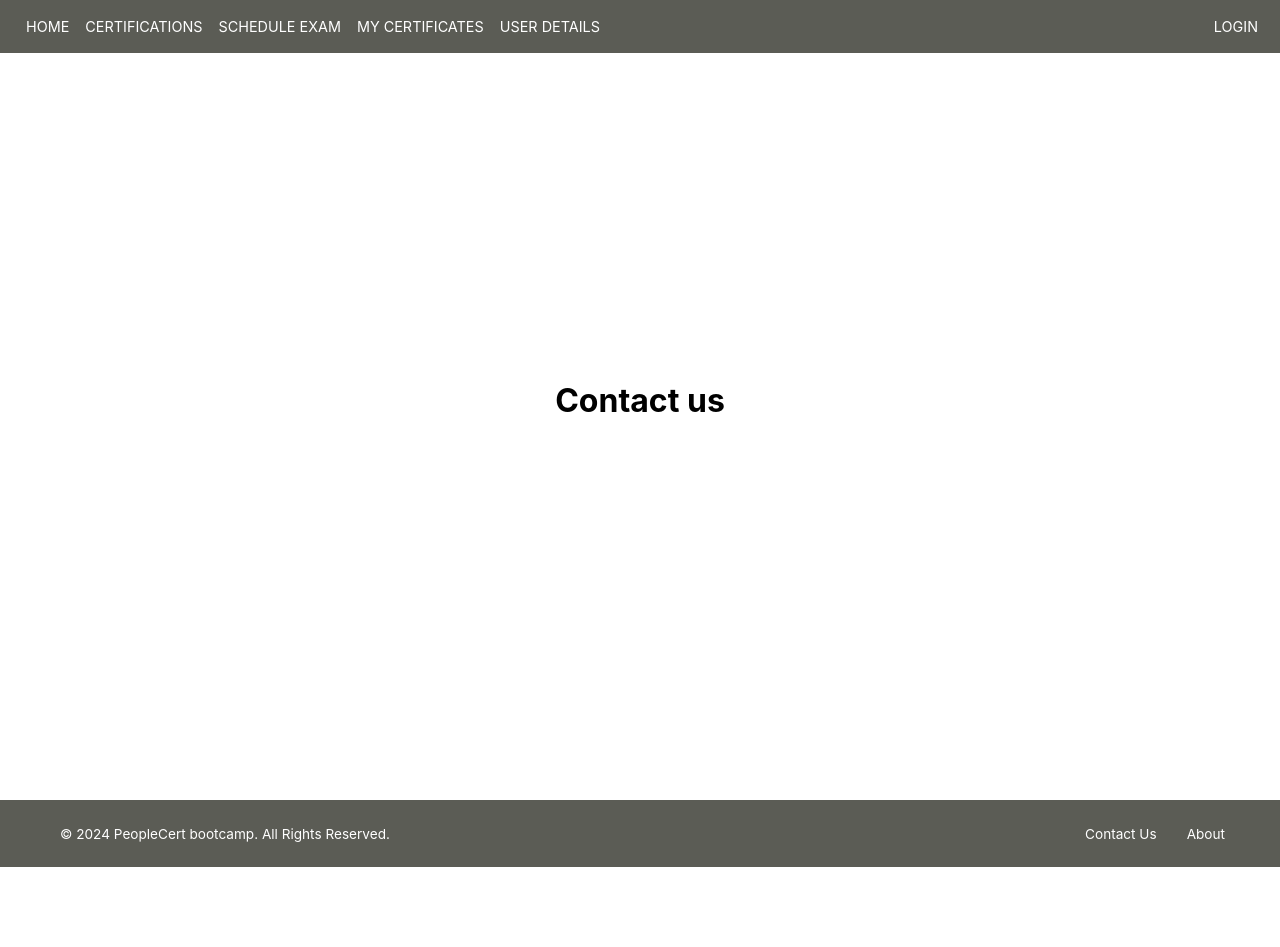
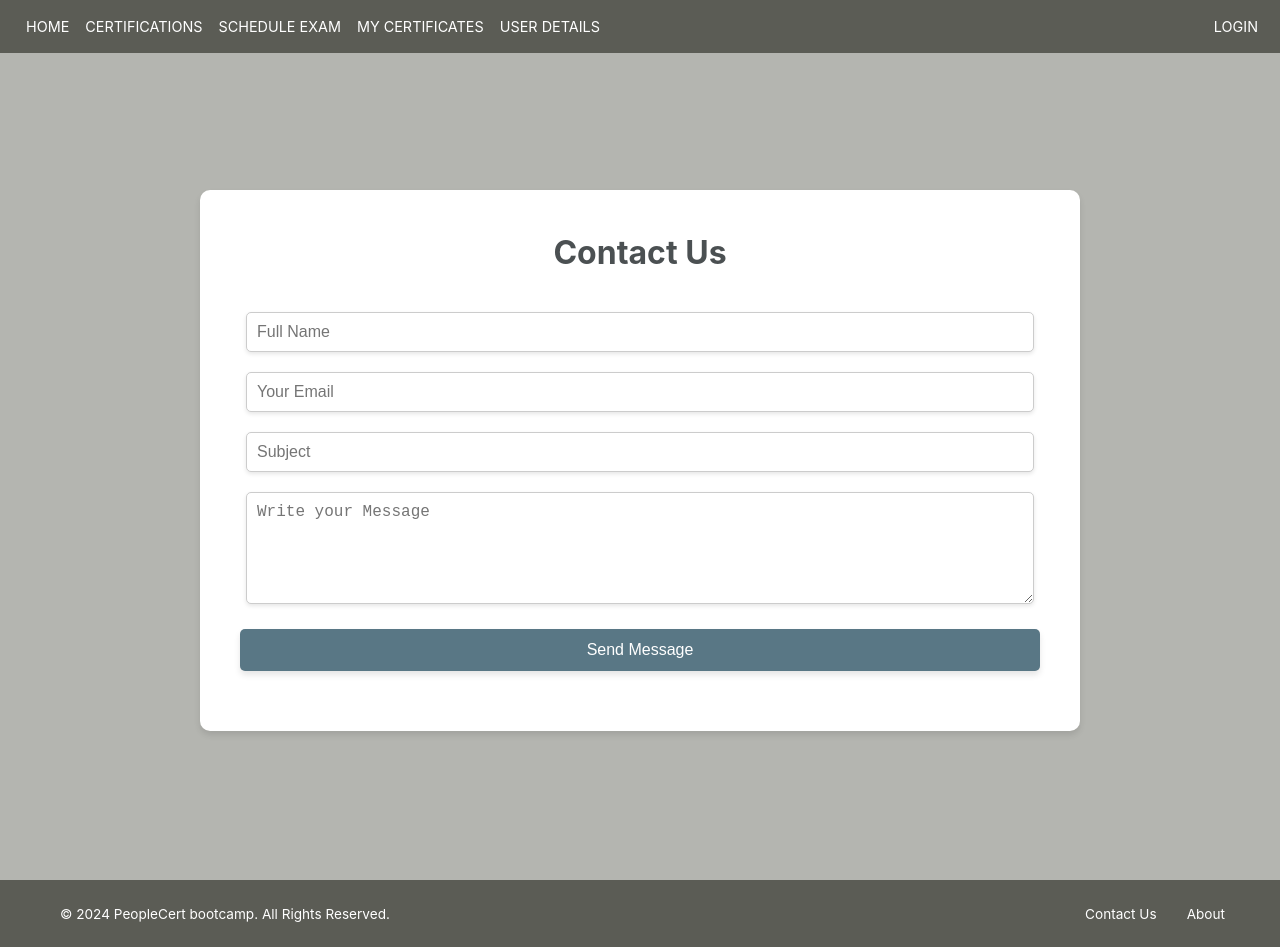
Before and after one commit to ppcbc/certstoreui, a React (Create React App) app: page /contact-us in a window 1280 px wide. Before the commit the page ends 867 px from the top, so only its background shows below. Built offline with nearby package versions, Linux system fonts and the light colour scheme.

Commit message:
ContactForm

```diff
--- a/src/components/ContactUs.js
+++ b/src/components/ContactUs.js
@@ -1,11 +1,144 @@
 import React from "react";
 import "../css/ContactUs.css";
+import { useState } from "react";
+import http from "../data/http";
+import emailjs from "emailjs-com";
+
+
+
 
 function ContactUs() {
+  const [FormContact, setFormContact] = useState({
+    name: "",
+    email: "",
+    subject: "",
+    message: "",
+  });
+
+const SERVICE_ID = "service_pcnlvdn";
+const TEMPLATE_ID = "template_gzx3srk";
+const PUBLIC_KEY = "J5azwiizeCADNy__Z";
+
+
+  const handleChange = (e) => {
+    const { name, value } = e.target;
+    setFormContact({
+      ...FormContact,
+      [name]: value,
+    });
+
+
+  };
+//Email validation Function
+  const validateEmail = (email) => {
+   const emailRegex = /^[^\s@]+@[^\s@]+\.[^\s@]+$/;
+     return emailRegex.test(email);
+   };
+
+
+  const handleSubmit = async (e) => {
+    e.preventDefault();
+
+    // Email validation
+    if (!validateEmail(FormContact.email)) {
+      alert("Please enter a valid email address.");
+      return;
+    }
+
+        emailjs.sendForm(SERVICE_ID, TEMPLATE_ID, e.target, PUBLIC_KEY)
+        .then((result) => {
+          alert('Message Sent Successfully');
+
+        }, (error) => {
+          console.log(error.text);
+          alert('Something went wrong!');
+
+        });
+
+        setFormContact({
+          name: "",
+          email:"",
+          subject: "",
+          message:""
+        });
+
+    };
+
+
+
+
   return (
-    <div className="contactus-container">
-      <h1>Contact us</h1>
-    </div>
+    <form onSubmit={handleSubmit} >
+      <div className="contactus-container">
+        <div className="add-box">
+           <h1 className="h1-form"> Contact Us </h1>
+            <div className="my-box">
+                <div className="my-inner-box">
+                        <input
+                          type="text"
+                          id="name"
+                          className="fadeIn second"
+                          name="name"
+                          placeholder="Full Name"
+                          value={FormContact.name}
+                          onChange={handleChange}
+                          required
+                        />
+                  </div>
+
+                <div className="my-inner-box">
+                        <input
+                          type="text"
+                          id="email"
+                          className="fadeIn second"
+                          name="email"
+                          placeholder="Your Email"
+                         value={FormContact.email}
+                         onChange={handleChange}
+                         required
+                        />
+
+                     </div>
+
+                  <div className="my-inner-box">
+                     <input
+                          type="text"
+                          id="subject"
+                          className="fadeIn second"
+                          name="subject"
+                          placeholder="Subject"
+                          value={FormContact.subject}
+                          onChange={handleChange}
+                        />
+
+
+                  </div>
+
+                  <div className="my-inner-box">
+
+                        <textarea
+                          id="message"
+                          className="fadeIn second"
+                          name="message"
+                          placeholder="Write your Message"
+                         value={FormContact.message}
+                         onChange={handleChange}
+                          rows="5"
+                          required
+                        />
+                     </div>
+
+                  <button type="submit" className="send-button">
+                    Send Message
+                  </button>
+
+
+
+          </div>
+
+      </div>
+      </div>
+      </form>
   );
 }
 
--- a/src/css/ContactUs.css
+++ b/src/css/ContactUs.css
@@ -1,8 +1,136 @@
+/* Style for the .add-exam-category container */
 .contactus-container {
+  background-color: var(--color2); /* Light background for the page */
+  color: var(--color9); /* Text color matching the header palette */
+  padding: 40px 20px; /* Padding for the container */
+  min-height: 100vh; /* Full height of the viewport */
+  display: flex; /* Center align items */
+  justify-content: center; /* Center horizontally */
+  align-items: center; /* Center vertically */
+  position: relative; /* Enable precise positioning of child elements */
+}
+
+.add-box h1 {
+  font-size: 2rem; /* Larger heading for the wider box */
+  margin: 3px 10px; /* Space below the heading */
+  margin-bottom: 30px; /* Space below the heading */
+  color: var(--color8); /* Match the palette */
+  text-align: center; /* Keep the heading centered */
+}
+
+.add-box{
+  background-color: var(--color1); /* White background for contrast */
+  border-radius: 10px; /* Rounded corners */
+  box-shadow: 0 4px 6px rgba(0, 0, 0, 0.1); /* Subtle shadow for depth */
+  padding: 40px; /* Increased padding for a spacious layout */
+  /*text-align: left; !* Align text to the left for a form layout *!*/
+  width: 800px; /* Increased width for the box */
+  transform: translateY(20px); /* Slightly higher positioning */
+}
+
+.add-box-label {
+  /* font-size: 1.2rem; */
+  font-size: 1.8rem;
+  color: #4b5052;
+  /* margin-bottom: 5px; */
+  margin: 3px 10px;
+}
+
+.add-box input[type="text"],
+.add-box textarea {
+  flex: 1; /* Allow input/select to take available space */
+  padding: 10px; /* Add padding for comfort */
+  border: 1px solid #ccc; /* Subtle border */
+  border-radius: 5px; /* Rounded corners */
+  font-size: 1rem; /* Font size for readability */
+  width: auto; /* Prevent full-width stretching */
+  /*width: calc(100% - 20px);*/
+  box-shadow: 0 2px 4px rgba(0, 0, 0, 0.1); /* Subtle shadow */
+  transition: border-color 0.3s ease, box-shadow 0.3s ease; /* Smooth interaction */
+}
+
+.add-box textarea:focus,
+.add-box input[type="text"]:focus {
+  border-color: var(--color7); /* Highlight border on focus */
+  box-shadow: 0 4px 6px rgba(0, 0, 0, 0.2); /* Enhanced shadow */
+  outline: none; /* Remove default outline */
+}
+
+.add-box button {
+  background-color: var(--color7); /* Blue button background */
+  margin-top: 15px;
+  color: white; /* White text color */
+  border: none; /* Remove border */
+  border-radius: 5px; /* Rounded corners */
+  padding: 12px 20px; /* Button padding */
+  cursor: pointer; /* Pointer cursor on hover */
+  font-size: 1rem; /* Font size for button text */
+  width: 100%; /* Full width for uniformity */
+  transition: background-color 0.3s ease, transform 0.2s ease; /* Smooth hover effect */
+  box-shadow: 0 4px 6px rgba(0, 0, 0, 0.1); /* Subtle shadow */
+}
+
+.add-box button:hover {
+  background-color: var(--color3); /* Darker blue on hover */
+  transform: translateY(-2px); /* Slight lift on hover */
+  font-weight: 600; /* Make text bolder on hover */
+}
+
+.my-inner-box {
+  display: flex;
+  width: 98.5%;
+  flex-direction: row; /* Keep elements on the same line */
+  align-items: center; /* Align elements vertically */
+  justify-content: space-between;
+  padding: 10px;
+}
+
+.add-exam-field {
   display: flex;
   flex-direction: column;
-  justify-content: center;
+  justify-content: space-around;
+  padding: 10px;
+}
+
+
+.userdetails-inner-box {
+  display: flex;
+  width: 98.5%;
+  flex-direction: row; /* Keep elements on the same line */
+  align-items: center; /* Align elements vertically */
+  justify-content: space-between;
+  padding: 10px;
+}
+
+.my-label {
+  display: flex;
+  flex-direction: row;
+  justify-content: space-between;
   align-items: center;
-  width: 100%;
-  height: 100vh;
+  gap: 8px;
+  width: 100%; /* Make the label take full width */
 }
+/* .add-box-label {
+  display: flex;
+  flex-direction: row;
+  justify-content: space-evenly;
+  align-items: center;
+} */
+
+.send-button {
+  padding: 10px;
+}
+
+input::-webkit-outer-spin-button,
+input::-webkit-inner-spin-button {
+  -webkit-appearance: none;
+  margin: 0;
+}
+
+/* input[type="number"] {
+  -moz-appearance: textfield;
+} */
+
+.align-left {
+  text-align: left;
+}
```
